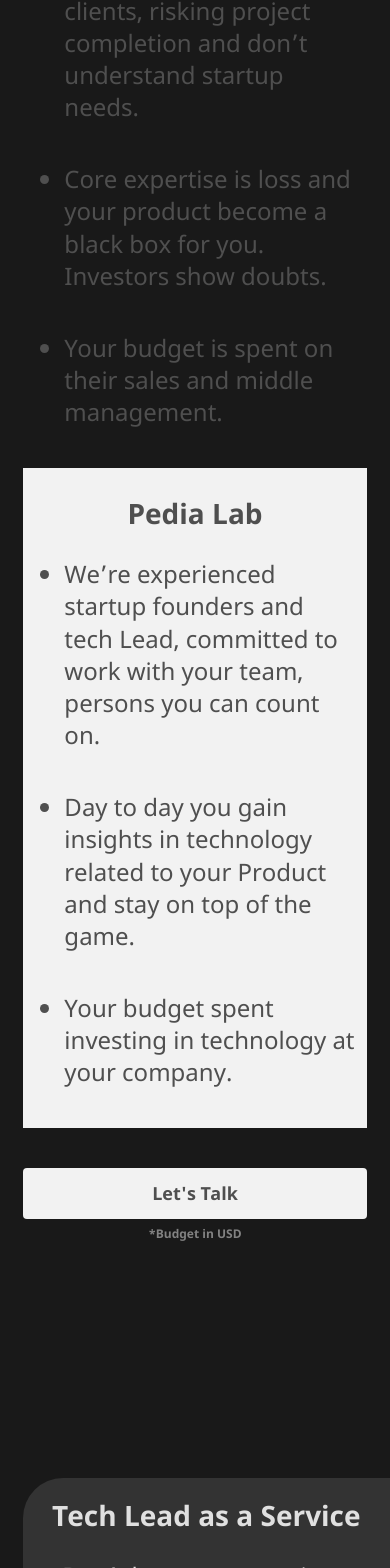
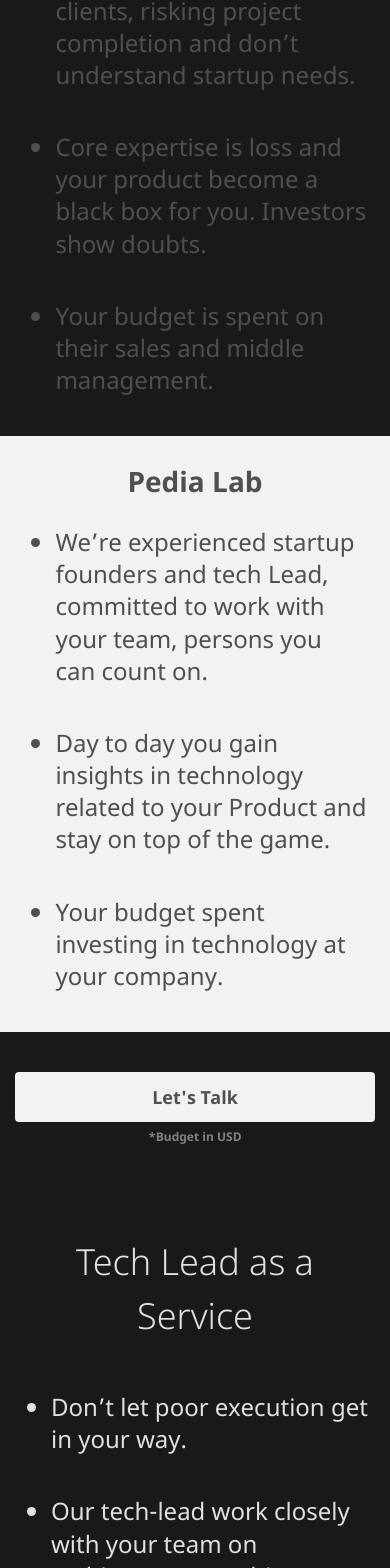
Before and after one commit to pedialab/pedialab.io, a Next.js app: page / in a window 390 px wide. Shown: the part 3659-5227 px from the top of the page. Built offline with nearby package versions, Linux system fonts and the light colour scheme.

Commit message:
feat: mobile TechleadaaS

```diff
--- a/page-container/index-page/IndexPageContainer.tsx
+++ b/page-container/index-page/IndexPageContainer.tsx
@@ -48,7 +48,10 @@
     }
   },
   techleadaaS: {
-    marginTop: '14.65rem'
+    marginTop: '14.65rem',
+    [theme.breakpoints.down('sm')]: {
+      marginTop: '5.5rem'
+    }
   },
   projectScopes: {
     marginTop: '15rem'
@@ -91,10 +94,12 @@
           <HeroContent className={classes.heroContent} />
           <OurCompany className={classes.ourCompany} />
           <SoftwareDelivery className={classes.softwareDelivery} />
-          <VendorDifference className={classes.vendorDifference} />
         </Grid>
       </Box>
-      <Box ml={{ xs: '5.8%', md: '10%' }}>
+      <Box mx={{ xs: 0, md: '10%' }}>
+        <VendorDifference className={classes.vendorDifference} />
+      </Box>
+      <Box ml={{ xs: '5.8%', md: '10%' }} mr={{ xs: '5.8%', md: 0 }}>
         <TechleadaaS className={classes.techleadaaS} />
       </Box>
       <Box mx={{ xs: '5.8%', md: '10%' }}>
--- a/page-container/index-page/TechleadaaS.tsx
+++ b/page-container/index-page/TechleadaaS.tsx
@@ -3,24 +3,48 @@
 } from '@material-ui/core';
 import { TextList } from 'pedialab-shared/components';
 
-const useStyles = makeStyles({
+const useStyles = makeStyles((theme) => ({
   root: {
     borderTopLeftRadius: '40px',
     borderBottomLeftRadius: '40px',
-    backgroundColor: '#333333'
+    backgroundColor: '#333333',
+    [theme.breakpoints.down('sm')]: {
+      borderRadius: 0,
+      backgroundColor: 'transparent',
+      flexDirection: 'column'
+    }
   },
   textContainer: {
     marginTop: '1rem',
-    alignSelf: 'center'
+    alignSelf: 'center',
+    '& > div': {
+      marginTop: '1.5rem'
+    },
+    [theme.breakpoints.down('sm')]: {
+      marginTop: 0,
+      display: 'flex',
+      flexDirection: 'column',
+      alignItems: 'center',
+      '& > h3': {
+        fontSize: '2.25rem',
+        fontWeight: 300
+      },
+      '& > div': {
+        marginTop: '3rem'
+      }
+    }
   },
   imgContainer: {
+    borderRadius: '50px',
+    overflow: 'hidden',
+    width: '43.31%',
     transform: 'translate(0, -8.6%)',
-    '& > img': {
+    [theme.breakpoints.down('sm')]: {
       width: '100%',
-      height: 'auto'
+      transform: 'none'
     }
   }
-});
+}));
 
 const content = [
   'Don’t let poor execution get in your way.',
@@ -33,17 +57,17 @@
 
   return (
     <Grid container component="article" className={[className, classes.root].join(' ')} alignContent="center" justify="space-evenly">
-      <Grid item className={classes.textContainer}>
+      <Grid item xs={12} md="auto" className={classes.textContainer}>
         <Typography variant="h3" color="primary">
           Tech Lead as a Service
         </Typography>
-        <Box mt="1.5rem">
+        <Box>
           <TextList texts={content} textColor="primary.main" />
         </Box>
       </Grid>
-      <Box className={classes.imgContainer} borderRadius="50px" overflow="hidden" width="43.31%">
+      <Grid item xs={12} md="auto" className={classes.imgContainer}>
         <img loading="lazy" src="/tech_lead_as_a_service.jpg" alt="" />
-      </Box>
+      </Grid>
     </Grid>
   );
 };
--- a/page-container/index-page/VendorDifference.tsx
+++ b/page-container/index-page/VendorDifference.tsx
@@ -42,7 +42,9 @@
     [theme.breakpoints.down('sm')]: {
       flexWrap: 'wrap',
       '& > section': {
-        paddingTop: '1.5rem'
+        paddingTop: '1.5rem',
+        paddingLeft: '6vw',
+        paddingRight: '6vw'
       },
       '& ul': {
         marginTop: '1.5rem'
```
